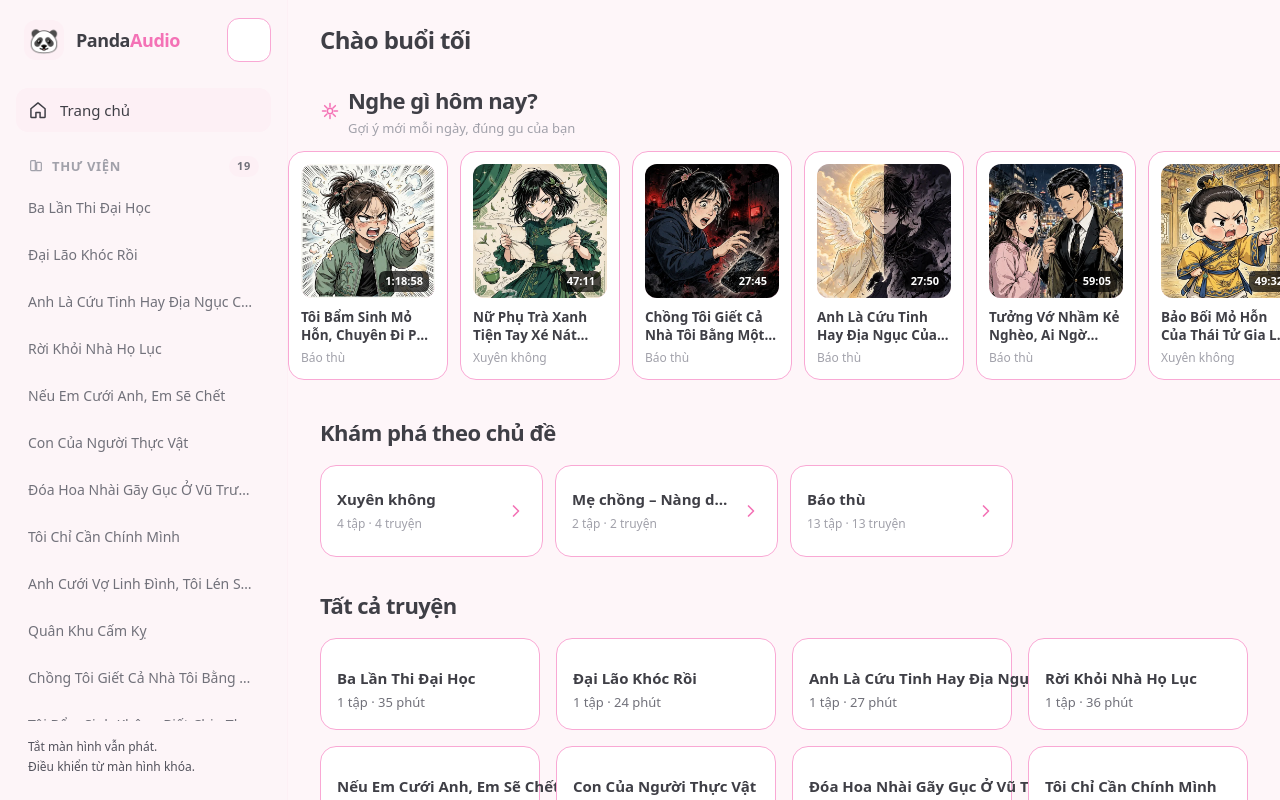
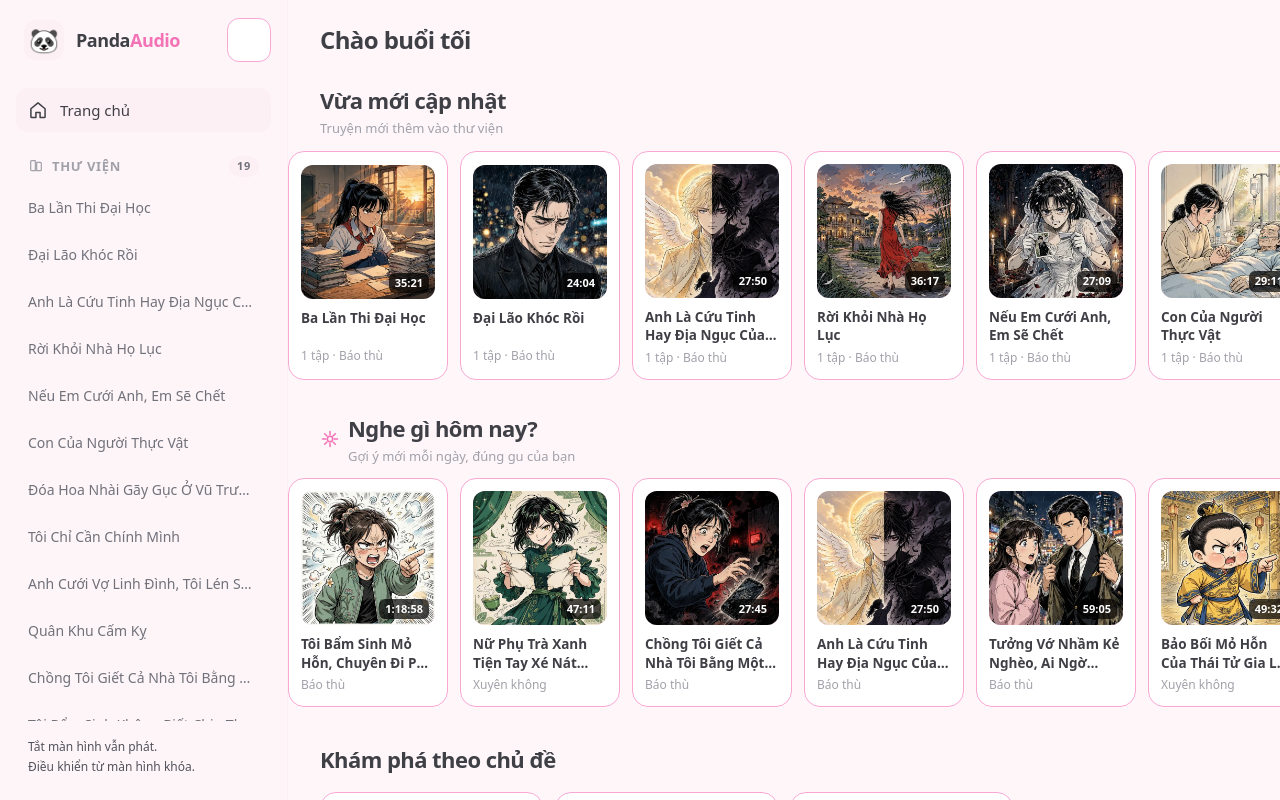
Before and after one commit to MrPanda1609/PandaAudio, a React (Vite) app: page / in a window 1280 px wide. Built offline with nearby package versions, Linux system fonts and the light colour scheme.

Commit message:
them muc vua moi cap nhat

```diff
--- a/public/data/library.json
+++ b/public/data/library.json
@@ -7,7 +7,8 @@
     "file": "/audio/ba-lan-thi-dai-hoc/ba-lan-thi-dai-hoc-audio-full.opus",
     "duration": 2121,
     "source": "https://www.youtube.com/watch?v=sdSCVx27arE",
-    "category": "Báo thù"
+    "category": "Báo thù",
+    "addedAt": "2026-10-12"
   },
   {
     "id": "dai-lao-khoc-roi-dai-lao-khoc-roi",
@@ -17,7 +18,8 @@
     "file": "/audio/dai-lao-khoc-roi/dai-lao-khoc-roi.opus",
     "duration": 1444,
     "source": "https://www.youtube.com/watch?v=nbW6QdrAwS8",
-    "category": "Báo thù"
+    "category": "Báo thù",
+    "addedAt": "2026-10-12"
   },
   {
     "id": "anh-la-cuu-tinh-hay-dia-nguc-cua-toi-anh-la-cuu-tinh-hay-dia-nguc-cua-toi",
@@ -27,7 +29,8 @@
     "file": "/audio/anh-la-cuu-tinh-hay-dia-nguc-cua-toi/anh-la-cuu-tinh-hay-dia-nguc-cua-toi.opus",
     "duration": 1670,
     "source": "https://www.youtube.com/watch?v=9nIgz2Olves",
-    "category": "Báo thù"
+    "category": "Báo thù",
+    "addedAt": "2026-10-12"
   },
   {
     "id": "roi-khoi-nha-ho-luc-roi-khoi-nha-ho-luc",
@@ -37,7 +40,8 @@
     "file": "/audio/roi-khoi-nha-ho-luc/roi-khoi-nha-ho-luc.opus",
     "duration": 2177,
     "source": "https://www.youtube.com/watch?v=q6cIq62IXuI",
-    "category": "Báo thù"
+    "category": "Báo thù",
+    "addedAt": "2026-10-12"
   },
   {
     "id": "neu-em-cuoi-anh-em-se-chet-neu-em-cuoi-anh-em-se-chet",
@@ -47,7 +51,8 @@
     "file": "/audio/neu-em-cuoi-anh-em-se-chet/neu-em-cuoi-anh-em-se-chet.opus",
     "duration": 1629,
     "source": "https://www.youtube.com/watch?v=apgEyNNI6Qs",
-    "category": "Báo thù"
+    "category": "Báo thù",
+    "addedAt": "2026-10-12"
   },
   {
     "id": "con-cua-nguoi-thuc-vat-con-cua-nguoi-thuc-vat",
@@ -57,7 +62,8 @@
     "file": "/audio/con-cua-nguoi-thuc-vat/con-cua-nguoi-thuc-vat.opus",
     "duration": 1751,
     "source": "https://www.youtube.com/watch?v=H7ovt7I1arM",
-    "category": "Báo thù"
+    "category": "Báo thù",
+    "addedAt": "2026-10-12"
   },
   {
     "id": "doa-hoa-nhai-gay-guc-o-vu-truong-manh-ho-doa-hoa-nhai-gay-guc-o-vu-truong-manh-ho",
@@ -67,7 +73,8 @@
     "file": "/audio/doa-hoa-nhai-gay-guc-o-vu-truong-manh-ho/doa-hoa-nhai-gay-guc-o-vu-truong-manh-ho.opus",
     "duration": 1616,
     "source": "https://www.youtube.com/watch?v=uo8U_XfLwkM",
-    "category": "Báo thù"
+    "category": "Báo thù",
+    "addedAt": "2026-10-12"
   },
   {
     "id": "toi-chi-can-chinh-minh-toi-chi-can-chinh-minh",
@@ -77,7 +84,8 @@
     "file": "/audio/toi-chi-can-chinh-minh/toi-chi-can-chinh-minh.opus",
     "duration": 1945,
     "source": "https://www.youtube.com/watch?v=JogDh9TwegQ",
-    "category": "Báo thù"
+    "category": "Báo thù",
+    "addedAt": "2026-10-12"
   },
   {
     "id": "anh-cuoi-vo-linh-dinh-toi-len-sinh-doi-trong-phong-tro-anh-cuoi-vo-linh-dinh-toi-len-sinh-doi-trong-phong-tro",
@@ -87,7 +95,8 @@
     "file": "/audio/anh-cuoi-vo-linh-dinh-toi-len-sinh-doi-trong-phong-tro/anh-cuoi-vo-linh-dinh-toi-len-sinh-doi-trong-phong-tro.opus",
     "duration": 1437,
     "source": "https://www.youtube.com/watch?v=VQTytqrcIeM",
-    "category": "Báo thù"
+    "category": "Báo thù",
+    "addedAt": "2026-10-12"
   },
   {
     "id": "quan-khu-cam-ky-quan-khu-cam-ky",
@@ -97,7 +106,8 @@
     "file": "/audio/quan-khu-cam-ky/quan-khu-cam-ky.opus",
     "duration": 1587,
     "source": "https://www.youtube.com/watch?v=LD7oP7lHToY",
-    "category": "Báo thù"
+    "category": "Báo thù",
+    "addedAt": "2026-10-12"
   },
   {
     "id": "chong-toi-giet-ca-nha-toi-bang-mot-cuoc-goi-dien-chong-toi-giet-ca-nha-toi-bang-mot-cuoc-goi-dien",
@@ -107,7 +117,8 @@
     "file": "/audio/chong-toi-giet-ca-nha-toi-bang-mot-cuoc-goi-dien/chong-toi-giet-ca-nha-toi-bang-mot-cuoc-goi-dien.opus",
     "duration": 1665,
     "source": "https://www.youtube.com/watch?v=NsOM0tWXxJg",
-    "category": "Báo thù"
+    "category": "Báo thù",
+    "addedAt": "2026-10-12"
   },
   {
     "id": "toi-bam-sinh-khong-biet-chiu-thiet-bao-gio-toi-bam-sinh-khong-biet-chiu-thiet-bao-gio",
@@ -117,7 +128,8 @@
     "file": "/audio/toi-bam-sinh-khong-biet-chiu-thiet-bao-gio/toi-bam-sinh-khong-biet-chiu-thiet-bao-gio.opus",
     "duration": 2885,
     "source": "https://www.youtube.com/watch?v=HaRQNr2jHUA",
-    "category": "Xuyên không"
+    "category": "Xuyên không",
+    "addedAt": "2026-10-12"
   },
   {
     "id": "ca-man-xuyen-sach-lo-bien-truyen-nguoc-thanh-truyen-hai-ca-man-xuyen-sach-lo-bien-truyen-nguoc-thanh-truyen-hai",
@@ -127,7 +139,8 @@
     "file": "/audio/ca-man-xuyen-sach-lo-bien-truyen-nguoc-thanh-truyen-hai/ca-man-xuyen-sach-lo-bien-truyen-nguoc-thanh-truyen-hai.opus",
     "duration": 4688,
     "source": "https://www.youtube.com/watch?v=7L5JboAfKLs",
-    "category": "Xuyên không"
+    "category": "Xuyên không",
+    "addedAt": "2026-10-12"
   },
   {
     "id": "nu-phu-tra-xanh-tien-tay-xe-nat-kich-ban-nao-tan-nu-phu-tra-xanh-tien-tay-xe-nat-kich-ban-nao-tan",
@@ -137,7 +150,8 @@
     "file": "/audio/nu-phu-tra-xanh-tien-tay-xe-nat-kich-ban-nao-tan/nu-phu-tra-xanh-tien-tay-xe-nat-kich-ban-nao-tan.opus",
     "duration": 2831,
     "source": "https://www.youtube.com/watch?v=TWM2_V0vjR4",
-    "category": "Xuyên không"
+    "category": "Xuyên không",
+    "addedAt": "2026-10-12"
   },
   {
     "id": "bao-boi-mo-hon-cua-thai-tu-gia-la-vu-khi-huy-diet-tra-xanh-bao-boi-mo-hon-cua-thai-tu-gia-la-vu-khi-huy-diet-tra-xanh",
@@ -147,7 +161,8 @@
     "file": "/audio/bao-boi-mo-hon-cua-thai-tu-gia-la-vu-khi-huy-diet-tra-xanh/bao-boi-mo-hon-cua-thai-tu-gia-la-vu-khi-huy-diet-tra-xanh.opus",
     "duration": 2972,
     "source": "https://www.youtube.com/watch?v=k7vtMCpgAK8",
-    "category": "Xuyên không"
+    "category": "Xuyên không",
+    "addedAt": "2026-10-12"
   },
   {
     "id": "ga-vao-hao-mon-toi-dat-ca-nha-chong-di-hit-drama-ga-vao-hao-mon-toi-dat-ca-nha-chong-di-hit-drama",
@@ -157,7 +172,8 @@
     "file": "/audio/ga-vao-hao-mon-toi-dat-ca-nha-chong-di-hit-drama/ga-vao-hao-mon-toi-dat-ca-nha-chong-di-hit-drama.opus",
     "duration": 4335,
     "source": "https://www.youtube.com/watch?v=wRmNF5MhmnM",
-    "category": "Mẹ chồng – Nàng dâu"
+    "category": "Mẹ chồng – Nàng dâu",
+    "addedAt": "2026-10-12"
   },
   {
     "id": "toi-cung-me-chong-mo-hon-va-mat-lu-tra-xanh-the-tham-toi-cung-me-chong-mo-hon-va-mat-lu-tra-xanh-the-tham",
@@ -167,7 +183,8 @@
     "file": "/audio/toi-cung-me-chong-mo-hon-va-mat-lu-tra-xanh-the-tham/toi-cung-me-chong-mo-hon-va-mat-lu-tra-xanh-the-tham.opus",
     "duration": 4593,
     "source": "https://www.youtube.com/watch?v=aUl_vaz53H0",
-    "category": "Mẹ chồng – Nàng dâu"
+    "category": "Mẹ chồng – Nàng dâu",
+    "addedAt": "2026-10-12"
   },
   {
     "id": "tuong-vo-nham-ke-ngheo-ai-ngo-chong-la-tong-tai-ba-dao-tuong-vo-nham-ke-ngheo-ai-ngo-chong-la-tong-tai-ba-dao",
@@ -177,7 +194,8 @@
     "file": "/audio/tuong-vo-nham-ke-ngheo-ai-ngo-chong-la-tong-tai-ba-dao/tuong-vo-nham-ke-ngheo-ai-ngo-chong-la-tong-tai-ba-dao.opus",
     "duration": 3545,
     "source": "https://www.youtube.com/watch?v=Vh8TZ7FPyy0",
-    "category": "Báo thù"
+    "category": "Báo thù",
+    "addedAt": "2026-10-12"
   },
   {
     "id": "toi-bam-sinh-mo-hon-chuyen-di-pha-binh-dam-tra-nam-tra-xanh-toi-bam-sinh-mo-hon-chuyen-di-pha-binh-dam-tra-nam-tra-xanh",
@@ -187,6 +205,7 @@
     "file": "/audio/toi-bam-sinh-mo-hon-chuyen-di-pha-binh-dam-tra-nam-tra-xanh/toi-bam-sinh-mo-hon-chuyen-di-pha-binh-dam-tra-nam-tra-xanh.opus",
     "duration": 4738,
     "source": "https://www.youtube.com/watch?v=iBgHYaAx-O4",
-    "category": "Báo thù"
+    "category": "Báo thù",
+    "addedAt": "2026-10-12"
   }
 ]
--- a/src/App.tsx
+++ b/src/App.tsx
@@ -1,6 +1,6 @@
 import { useEffect, useMemo, useRef, useState } from 'react';
 import { usePlayer } from './audio/player';
-import { groupStories, getContinueList, getCategories, getTodayPicks } from './data/library';
+import { groupStories, getContinueList, getCategories, getTodayPicks, getRecentStories } from './data/library';
 import { Sidebar } from './components/Sidebar';
 import { HomeView } from './components/HomeView';
 import { StoryDetail } from './components/StoryDetail';
@@ -78,6 +78,10 @@ export default function App() {
     // eslint-disable-next-line react-hooks/exhaustive-deps
     [episodes, libraryLoaded, view],
   );
+  const recentStories = useMemo(
+    () => (libraryLoaded ? getRecentStories(episodes) : []),
+    [episodes, libraryLoaded],
+  );
   const activeCategory =
     view.type === 'category' ? categories.find((c) => c.name === view.name) : undefined;
 
@@ -154,6 +158,7 @@ export default function App() {
               stories={stories}
               continueList={continueList}
               todayPicks={todayPicks}
+              recentStories={recentStories}
               categories={categories}
               onSelectStory={openStory}
               onSelectCategory={openCategory}
--- a/src/components/HomeView.tsx
+++ b/src/components/HomeView.tsx
@@ -1,5 +1,6 @@
 import type { Episode, Story } from '../types';
 import type { ContinueItem, CategoryInfo } from '../data/library';
+import { isNewStory } from '../data/library';
 import { StoryCard } from './StoryCard';
 import { StoryArt } from './StoryArt';
 import { formatTime } from '../lib/format';
@@ -11,6 +12,7 @@ interface Props {
   stories: Story[];
   continueList: ContinueItem[];
   todayPicks: Episode[];
+  recentStories: Story[];
   categories: CategoryInfo[];
   onSelectStory: (storyId: string) => void;
   onSelectCategory: (name: string) => void;
@@ -70,6 +72,37 @@ function PickCard({ episode }: { episode: Episode }) {
   );
 }
 
+/** Thẻ truyện mới cập nhật — cuộn ngang, có badge MỚI. */
+function RecentCard({ story, onOpen }: { story: Story; onOpen: (storyId: string) => void }) {
+  const isNew = isNewStory(story.episodes);
+  const totalDur = story.episodes.reduce((s, e) => s + e.duration, 0);
+  const cat = story.episodes[0]?.category;
+  return (
+    <button
+      onClick={() => onOpen(story.id)}
+      className="w-40 shrink-0 snap-start rounded-2xl border border-cardborder bg-ink-850 p-3 text-left transition-colors active:bg-ink-800"
+    >
+      <div className="relative">
+        <StoryArt storyId={story.id} category={cat} className="aspect-square w-full" rounded="rounded-xl" />
+        {isNew && (
+          <span className="absolute left-1.5 top-1.5 rounded-md bg-brand-500 px-1.5 py-0.5 text-[11px] font-bold text-ink-950">
+            MỚI
+          </span>
+        )}
+        <span className="absolute bottom-1.5 right-1.5 rounded-md bg-black/70 px-1.5 py-0.5 text-[11px] font-semibold tabular-nums text-white">
+          {formatTime(totalDur)}
+        </span>
+      </div>
+      <p className="mt-2.5 line-clamp-2 min-h-[2.5em] text-[13.5px] font-semibold leading-snug text-zinc-100">
+        {story.title}
+      </p>
+      <p className="mt-1 truncate text-[12px] text-zinc-500">
+        {story.episodes.length} tập · {cat ?? 'Truyện audio'}
+      </p>
+    </button>
+  );
+}
+
 /** Thẻ chủ đề — đen thống nhất, bấm để duyệt. */
 function CategoryCard({ cat, onOpen }: { cat: CategoryInfo; onOpen: () => void }) {
   return (
@@ -92,6 +125,7 @@ export function HomeView({
   stories,
   continueList,
   todayPicks,
+  recentStories,
   categories,
   onSelectStory,
   onSelectCategory,
@@ -103,6 +137,21 @@ export function HomeView({
       <h1 className="px-4 text-[22px] font-bold tracking-tight text-zinc-50 sm:px-6 sm:text-2xl lg:px-8">
         {greeting()}
       </h1>
+
+      {/* Vừa mới cập nhật — truyện mới thêm vào thư viện */}
+      {recentStories.length > 0 && (
+        <section className="mt-7">
+          <div className="mb-3 px-4 sm:px-6 lg:px-8">
+            <h2 className="text-[22px] font-extrabold tracking-tight text-zinc-50">Vừa mới cập nhật</h2>
+            <p className="mt-0.5 text-[13px] text-zinc-500">Truyện mới thêm vào thư viện</p>
+          </div>
+          <div className="-mx-0 flex snap-x snap-mandatory gap-3 overflow-x-auto px-4 pb-1 sm:px-6 lg:px-8">
+            {recentStories.map((story) => (
+              <RecentCard key={story.id} story={story} onOpen={onSelectStory} />
+            ))}
+          </div>
+        </section>
+      )}
 
       {/* Nghe gì hôm nay? — gợi ý đổi mỗi ngày */}
       {todayPicks.length > 0 && (
--- a/src/data/library.ts
+++ b/src/data/library.ts
@@ -164,3 +164,21 @@ export function getTodayPicks(episodes: Episode[], count = 8): Episode[] {
   const rest = shuffled.filter((e) => !contIds.has(e.id));
   return [...first, ...rest].slice(0, count);
 }
+
+/** Truyện mới cập nhật — sắp xếp theo addedAt mới nhất, mỗi truyện 1 đại diện. */
+export function getRecentStories(episodes: Episode[], count = 8): Story[] {
+  const stories = groupStories(episodes);
+  const latest = (s: Story) =>
+    s.episodes.reduce((max, e) => (e.addedAt && e.addedAt > max ? e.addedAt : max), '');
+  return stories
+    .slice()
+    .sort((a, b) => latest(b).localeCompare(latest(a)))
+    .slice(0, count);
+}
+
+/** Story có phải "mới" (thêm trong 14 ngày gần đây) — để gắn badge MỚI. */
+export function isNewStory(episodes: Episode[]): boolean {
+  const twoWeeksAgo = new Date(Date.now() - 14 * 24 * 3600 * 1000).toISOString().slice(0, 10);
+  const now = new Date().toISOString().slice(0, 10);
+  return episodes.some((e) => e.addedAt && e.addedAt >= twoWeeksAgo && e.addedAt <= now);
+}
--- a/src/types.ts
+++ b/src/types.ts
@@ -12,6 +12,8 @@ export interface Episode {
   source?: string;
   /** Chủ đề: "Xuyên không", "Viễn tưởng", "Mẹ chồng – Nàng dâu", "Báo thù"... */
   category?: string;
+  /** Ngày thêm vào thư viện (YYYY-MM-DD) — dùng cho mục "Vừa mới cập nhật" */
+  addedAt?: string;
 }
 
 /** Một bộ truyện = nhóm các tập có cùng storyId */
```
